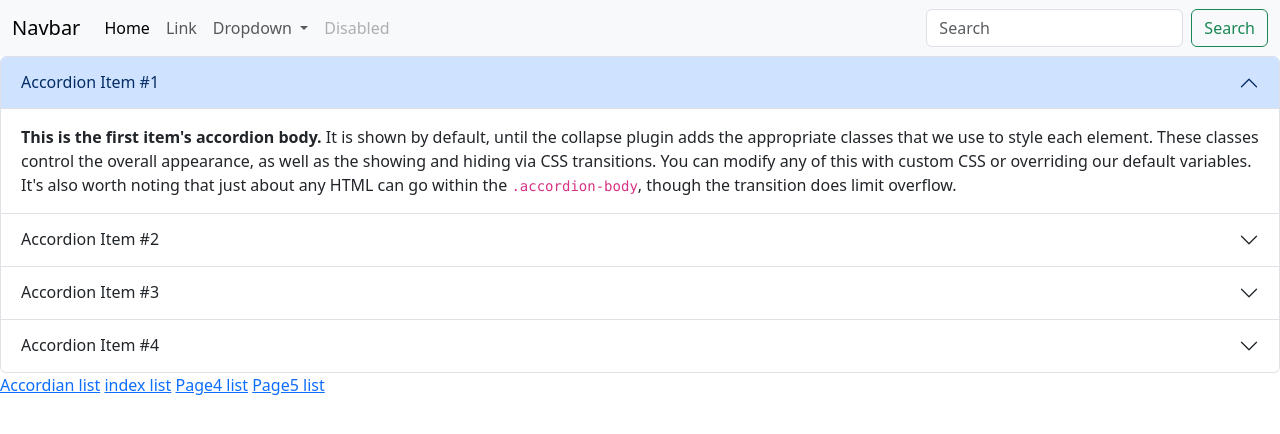
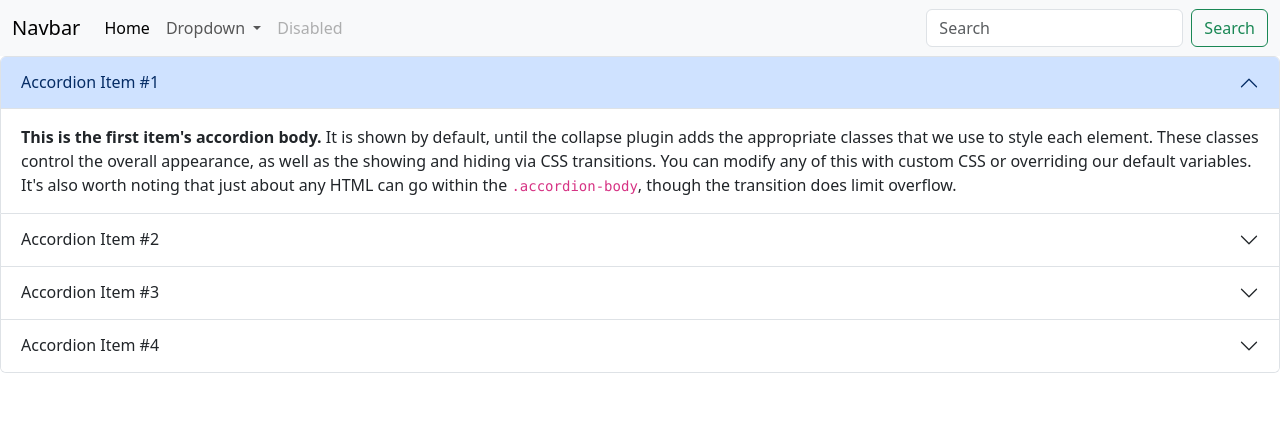
Before and after one commit to JaseADohn/hw1, a plain HTML site: page page3.html in a window 1280 px wide. Drawn offline with nearby package versions, Linux system fonts and the light colour scheme.

Commit message:
Update page3.html

```diff
--- a/page3.html
+++ b/page3.html
@@ -17,9 +17,6 @@
       <ul class="navbar-nav me-auto mb-2 mb-lg-0">
         <li class="nav-item">
           <a class="nav-link active" aria-current="page" href="index.html">Home</a>
-        </li>
-        <li class="nav-item">
-          <a class="nav-link" href="#">Link</a>
         </li>
         <li class="nav-item dropdown">
           <a class="nav-link dropdown-toggle" href="#" role="button" data-bs-toggle="dropdown" aria-expanded="false">
@@ -94,10 +91,6 @@
   </div>
 </div>
 
-    <a href="accordian.html"> Accordian list</a>
-      <a href="index.html"> index list</a>
-      <a href="page4.html"> Page4 list</a>
-      <a href="page5.html"> Page5 list</a>
 
     <script src="https://cdn.jsdelivr.net/npm/bootstrap@5.3.1/dist/js/bootstrap.bundle.min.js" integrity="sha384-HwwvtgBNo3bZJJLYd8oVXjrBZt8cqVSpeBNS5n7C8IVInixGAoxmnlMuBnhbgrkm" crossorigin="anonymous"></script>
   </body>
```
